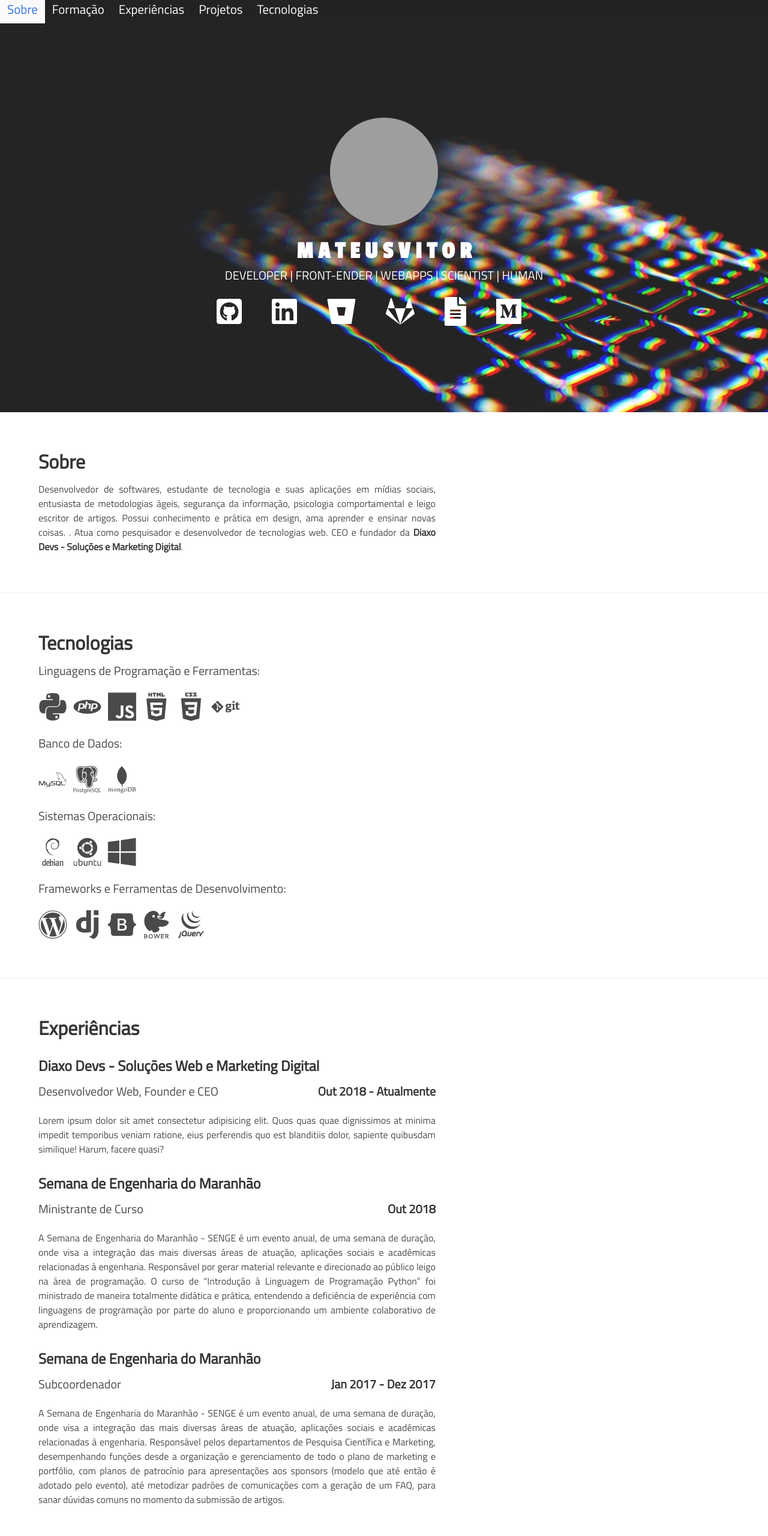
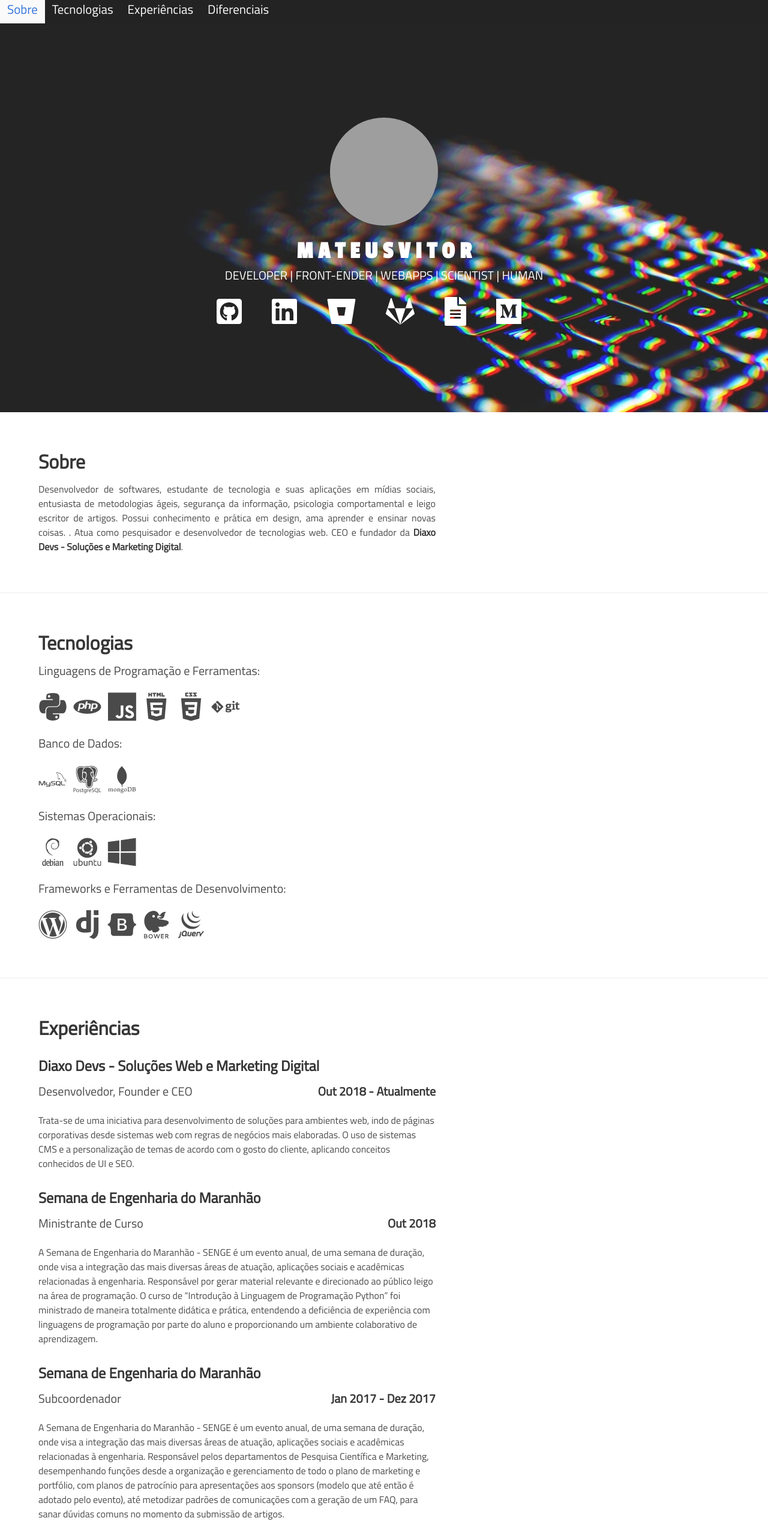
Before and after one commit to vittorduartte/vittorduartte.github.io, a plain HTML site: page index.html in a window 1280 px wide. Shown: the top 2560 px of the page at 60% size. Drawn offline with nearby package versions, Linux system fonts and the light colour scheme; grey boxes are pictures that could not be loaded.

Commit message:
Regualizaração do footer, correção das tags para deixar os títulos dos articles aparentes.

```diff
--- a/index.html
+++ b/index.html
@@ -32,17 +32,14 @@
                             <a href="#about" class="navbar-item">
                                 Sobre
                             </a>
-                            <a href="#education" class="navbar-item">
-                                Formação
+                            <a href="#tecnologias" class="navbar-item">
+                                Tecnologias
                             </a>
                             <a href="#experiences" class="navbar-item">
                                 Experiências
                             </a>
-                            <a href="#projects" class="navbar-item">
-                                Projetos
-                            </a>
-                            <a href="#skills" class="navbar-item">
-                                Tecnologias
+                            <a href="#diferenciais" class="navbar-item">
+                                Diferenciais
                             </a>
                         </div>
 
@@ -114,13 +111,13 @@
             </div>
         </div>
     </div>
-    <hr>
+    <hr id="tecnologias">
     <!-- Tecnologias -->
     <div class="container is-fluid infos">
 
         <div class="columns">
 
-            <div class="column is-7 ">
+            <div class="column is-7">
                 <article class="content" id="linguages">
                     <h1>Tecnologias</h1>
                     <div class="subtitle">Linguagens de Programação e Ferramentas:</div>
@@ -181,19 +178,19 @@
 
     </div>
 
-    <hr>
+    <hr id="experiences">
     <!-- Experiences -->
     <div class="container is-fluid infos">
         <div class="columns">
             <div class="column is-7">
-                <article class="content" id="experiences">
+                <article class="content">
                     <h1>Experiências</h1>
                     <p>
                         <h3>Diaxo Devs - Soluções Web e Marketing Digital</h3>
                         <div class="level">
                             <div class="level-left">
                                 <div class="level-item">
-                                    <div class="subtitle">Desenvolvedor Web, Founder e CEO</div>
+                                    <div class="subtitle">Desenvolvedor, Founder e CEO</div>
                                 </div>
                             </div>
                             <div class="level-right">
@@ -201,14 +198,10 @@
                             </div>
                         </div>
 
-                        <p>Lorem ipsum dolor sit amet consectetur adipisicing elit. Quos quas quae dignissimos
-                            at
-                            minima
-                            impedit
-                            temporibus veniam ratione, eius perferendis quo est blanditiis dolor, sapiente
-                            quibusdam
-                            similique!
-                            Harum, facere quasi?</p>
+                        <p>Trata-se de uma iniciativa para desenvolvimento de soluções para ambientes web, indo de páginas
+                            corporativas desde sistemas web com regras de negócios mais elaboradas. O uso de sistemas CMS e a personalização de temas
+                            de acordo com o gosto do cliente, aplicando conceitos conhecidos de UI e SEO.
+                        </p>
 
                     </p>
                     <p>
@@ -262,13 +255,13 @@
         </div>
     </div>
 
-    <hr>
+    <hr id="diferenciais">
 
     <!-- Diferenciais -->
     <div class="container is-fluid infos">
         <div class="columns">
             <div class="column is-7">
-                <article class="content" id="linguages">
+                <article class="content">
                     <h1>Diferenciais:</h1>
                     <div class="subtitle">Ferramentas de Design Gráfico:</div>
                     <div class="level">
@@ -310,9 +303,8 @@
     <footer class="footer">
         <div class="content has-text-centered">
             <p>
-                <strong>Bulma</strong> by <a href="https://jgthms.com">Jeremy Thomas</a>. The source code is licensed
-                <a href="http://opensource.org/licenses/mit-license.php">MIT</a>. The website content
-                is licensed <a href="http://creativecommons.org/licenses/by-nc-sa/4.0/">CC BY NC SA 4.0</a>.
+                Todos os direitos reservados para <svg class="svg-inline--fa fa-copyright fa-w-16" aria-hidden="true" data-prefix="far" data-icon="copyright" role="img" xmlns="http://www.w3.org/2000/svg" viewBox="0 0 512 512" data-fa-i2svg=""><path fill="currentColor" d="M256 8C119.033 8 8 119.033 8 256s111.033 248 248 248 248-111.033 248-248S392.967 8 256 8zm0 448c-110.532 0-200-89.451-200-200 0-110.531 89.451-200 200-200 110.532 0 200 89.451 200 200 0 110.532-89.451 200-200 200zm107.351-101.064c-9.614 9.712-45.53 41.396-104.065 41.396-82.43 0-140.484-61.425-140.484-141.567 0-79.152 60.275-139.401 139.762-139.401 55.531 0 88.738 26.62 97.593 34.779a11.965 11.965 0 0 1 1.936 15.322l-18.155 28.113c-3.841 5.95-11.966 7.282-17.499 2.921-8.595-6.776-31.814-22.538-61.708-22.538-48.303 0-77.916 35.33-77.916 80.082 0 41.589 26.888 83.692 78.277 83.692 32.657 0 56.843-19.039 65.726-27.225 5.27-4.857 13.596-4.039 17.82 1.738l19.865 27.17a11.947 11.947 0 0 1-1.152 15.518z"></path></svg> <a href="https://github.com/vittorduartte">vittorduartte</a>.
+                <p> <img src="https://bulma.io/images/made-with-bulma--black.png" alt="Made with Bulma" width="163" height="31"> </p>
             </p>
         </div>
     </footer>
```
